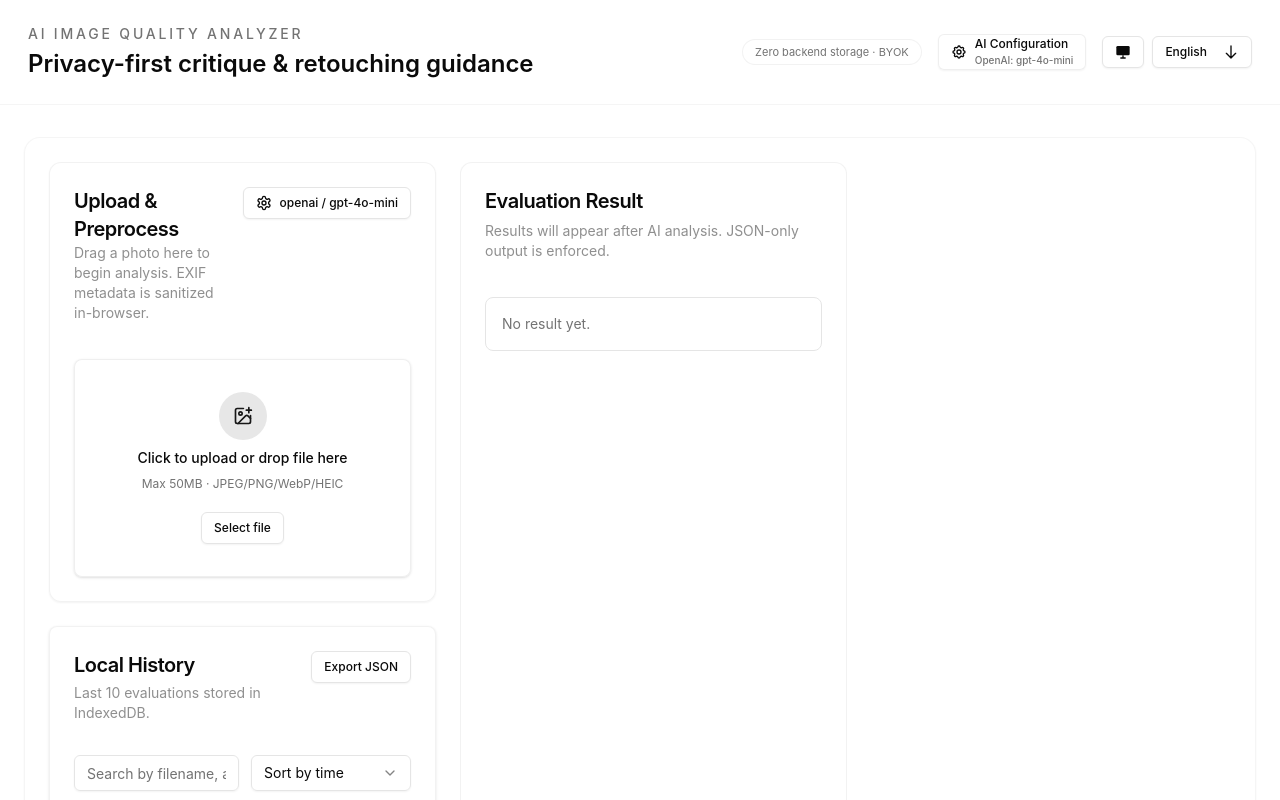
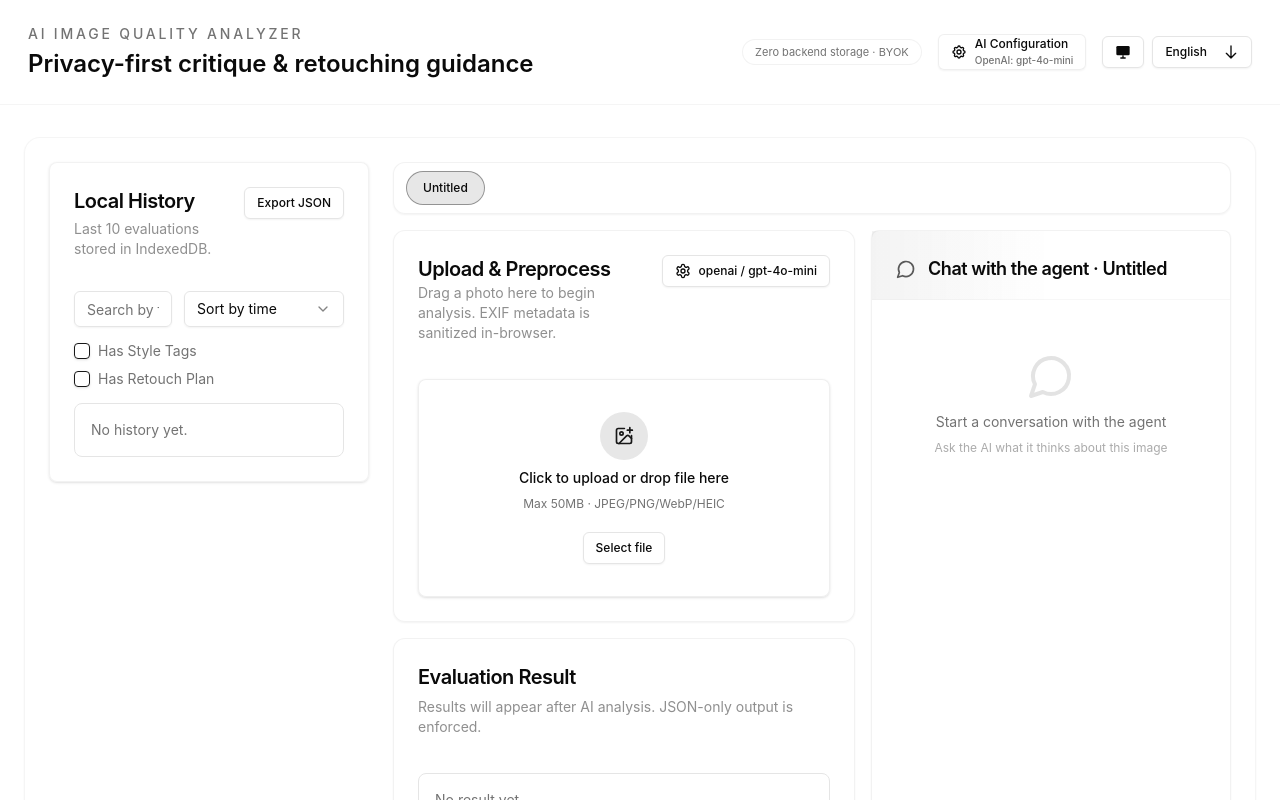
Before and after one commit to secret344/AI-IMAGE, a React (Vite) app: page / in a window 1280 px wide. Shown: the top 800 px of the page. Built offline with nearby package versions, Linux system fonts and the light colour scheme.

Commit message:
feat: add task tabs and two-column detail layout

```diff
--- a/src/App.tsx
+++ b/src/App.tsx
@@ -1,10 +1,11 @@
-import { useEffect, useMemo, useState } from 'react';
+import { useCallback, useEffect, useMemo, useState } from 'react';
 import { useTranslation } from 'react-i18next';
 import { Layout } from '@/components/Layout';
 import { UploadPanel } from '@/components/UploadPanel';
 import { ResultPanel } from '@/components/ResultPanel';
 import { HistoryPanel } from '@/components/HistoryPanel';
 import { CustomAgentsPanel } from '@/components/CustomAgentsPanel';
+import { TaskTabsBar } from '@/components/layout/TaskTabsBar';
 import { useAppStore } from '@/state/useAppStore';
 import { TaskProvider } from '@/state/TaskContext';
 import { useTaskContext } from '@/state/TaskContext';
@@ -12,6 +13,8 @@ import { useUploadChat } from '@/hooks/useUploadChat';
 import { UploadChatWrapper } from '@/components/upload/UploadChatWrapper';
 import { getAgentById } from '@/modules/agent/recommendAgents';
 import { resolveAgentLocale } from '@/config/agents';
+import { listTasks } from '@/modules/storage/history';
+import type { TaskRecord } from '@/modules/storage/db';
 
 function AppContent() {
   const { setIsOnline } = useAppStore();
@@ -19,7 +22,9 @@ function AppContent() {
     useTaskContext();
   const [localTaskId] = useState<string>(() => `upload-${Date.now()}`);
   const effectiveTaskId = currentTaskId ?? localTaskId;
-  const { i18n } = useTranslation();
+  const [openTaskTabs, setOpenTaskTabs] = useState<string[]>(() => [effectiveTaskId]);
+  const [taskSummaries, setTaskSummaries] = useState<Record<string, TaskRecord>>({});
+  const { i18n, t } = useTranslation();
 
   const agentLocale = useMemo(() => {
     if (!taskState.selectedAgentId) {
@@ -49,6 +54,69 @@ function AppContent() {
     }
   }, [currentTaskId, hasHistory, isHydrated, localTaskId, setCurrentTaskId]);
 
+  const loadTaskSummaries = useCallback(async () => {
+    const tasks = await listTasks();
+    const next = tasks.reduce<Record<string, TaskRecord>>((acc, task) => {
+      acc[task.taskId] = task;
+      return acc;
+    }, {});
+    setTaskSummaries(next);
+  }, []);
+
+  useEffect(() => {
+    void loadTaskSummaries();
+    const handler = () => void loadTaskSummaries();
+    window.addEventListener('history-updated', handler);
+    return () => window.removeEventListener('history-updated', handler);
+  }, [loadTaskSummaries]);
+
+  useEffect(() => {
+    if (!effectiveTaskId) {
+      return;
+    }
+    setOpenTaskTabs((prev) =>
+      prev.includes(effectiveTaskId) ? prev : [...prev, effectiveTaskId]
+    );
+  }, [effectiveTaskId]);
+
+  const tabs = useMemo(
+    () =>
+      openTaskTabs.map((taskId) => ({
+        id: taskId,
+        label: taskSummaries[taskId]?.fileName ?? t('history.untitled')
+      })),
+    [openTaskTabs, taskSummaries, t]
+  );
+
+  const handleSelectTab = useCallback(
+    (taskId: string) => {
+      if (taskId === effectiveTaskId) {
+        return;
+      }
+      setCurrentTaskId(taskId);
+    },
+    [effectiveTaskId, setCurrentTaskId]
+  );
+
+  const handleCloseTab = useCallback(
+    (taskId: string) => {
+      setOpenTaskTabs((prev) => {
+        if (prev.length <= 1) {
+          return prev;
+        }
+        const next = prev.filter((id) => id !== taskId);
+        if (taskId === effectiveTaskId) {
+          const fallback = next[next.length - 1];
+          if (fallback) {
+            setCurrentTaskId(fallback);
+          }
+        }
+        return next;
+      });
+    },
+    [effectiveTaskId, setCurrentTaskId]
+  );
+
   const uploadChat = useUploadChat({
     taskId: effectiveTaskId,
     imageName: taskState.selectedFileName || 'untitled',
@@ -59,23 +127,31 @@ function AppContent() {
   });
 
   return (
-    <div className="grid min-w-0 w-full items-start gap-6 lg:grid-cols-[minmax(0,1fr)_minmax(0,1fr)_minmax(0,360px)]">
+    <div className="grid min-w-0 w-full items-start gap-6 lg:grid-cols-[minmax(0,320px)_minmax(0,1fr)]">
       <div className="min-w-0 space-y-6">
-        <UploadPanel uploadChat={uploadChat} />
         <HistoryPanel />
-        <CustomAgentsPanel />
       </div>
-      <div className="min-w-0 lg:sticky lg:top-0 lg:h-[calc(100vh-3rem)] lg:overflow-hidden">
-        <ResultPanel />
-      </div>
-      <div className="min-w-0 lg:sticky lg:top-0 lg:h-[calc(100vh-3rem)] lg:overflow-hidden">
-        {taskState.processedImage && (
-          <UploadChatWrapper
-            chatState={uploadChat}
-            imageName={taskState.selectedFileName || 'untitled'}
-            disabled={!taskState.processedImage}
-          />
-        )}
+      <div className="min-w-0 flex flex-col gap-4">
+        <TaskTabsBar
+          tabs={tabs}
+          activeId={effectiveTaskId}
+          onSelect={handleSelectTab}
+          onClose={handleCloseTab}
+        />
+        <div className="grid min-w-0 gap-4 lg:grid-cols-[minmax(0,1fr)_minmax(0,360px)]">
+          <div className="min-w-0 flex flex-col gap-4">
+            <UploadPanel uploadChat={uploadChat} />
+            <ResultPanel />
+            <CustomAgentsPanel />
+          </div>
+          <div className="min-w-0">
+            <UploadChatWrapper
+              chatState={uploadChat}
+              imageName={taskState.selectedFileName || t('history.untitled')}
+              disabled={!taskState.processedImage}
+            />
+          </div>
+        </div>
       </div>
     </div>
   );
--- /dev/null
+++ b/src/components/layout/TaskTabsBar.tsx
@@ -0,0 +1,82 @@
+/**
+ * 任务标签栏组件
+ * 职责：展示已打开的任务标签并支持切换/关闭
+ * 特点：Lightroom 风格，横向滚动，轻量交互
+ */
+
+import type { MouseEvent } from 'react';
+import { Button } from '@/components/ui/button';
+import { ScrollArea } from '@/components/ui/scroll-area';
+import { cn } from '@/lib/utils';
+
+export interface TaskTabItem {
+  /** 任务唯一 ID */
+  id: string;
+  /** 标签显示名称 */
+  label: string;
+}
+
+export interface TaskTabsBarProps {
+  /** 标签列表 */
+  tabs: TaskTabItem[];
+  /** 当前激活任务 ID */
+  activeId: string | null;
+  /** 切换标签回调 */
+  onSelect: (taskId: string) => void;
+  /** 关闭标签回调 */
+  onClose: (taskId: string) => void;
+}
+
+/**
+ * Task tabs bar with closeable tabs
+ * @param {TaskTabsBarProps} props - Component properties
+ * @return {JSX.Element} Task tabs bar element
+ */
+export function TaskTabsBar({ tabs, activeId, onSelect, onClose }: TaskTabsBarProps): JSX.Element {
+  return (
+    <div className="rounded-xl border border-border/50 bg-card/60 shadow-sm">
+      <ScrollArea className="w-full">
+        <div className="flex items-center gap-2 px-3 py-2">
+          {tabs.map((tab) => {
+            const isActive = tab.id === activeId;
+            return (
+              <div
+                key={tab.id}
+                className={cn(
+                  'flex items-center gap-1 rounded-full border px-2 py-1 text-xs transition',
+                  isActive
+                    ? 'border-primary/40 bg-primary/10 text-foreground'
+                    : 'border-border/60 bg-background/40 text-muted-foreground hover:text-foreground'
+                )}
+              >
+                <Button
+                  type="button"
+                  variant="ghost"
+                  size="sm"
+                  className="h-6 px-2 text-xs"
+                  onClick={() => onSelect(tab.id)}
+                >
+                  {tab.label}
+                </Button>
+                {tabs.length > 1 && (
+                  <Button
+                    type="button"
+                    variant="ghost"
+                    size="sm"
+                    className="h-6 w-6 px-0 text-xs"
+                    onClick={(event: MouseEvent<HTMLButtonElement>) => {
+                      event.stopPropagation();
+                      onClose(tab.id);
+                    }}
+                  >
+                    x
+                  </Button>
+                )}
+              </div>
+            );
+          })}
+        </div>
+      </ScrollArea>
+    </div>
+  );
+}
```
